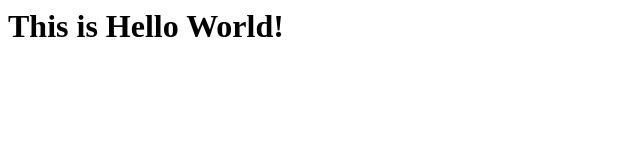
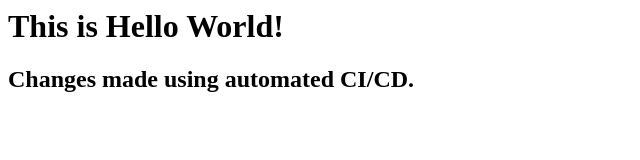
Before and after one commit to awsvishwas/cicdtest, a plain HTML site: page index.html in a window 1280 px wide. Shown: the whole page, without its empty margins (0-640 px from the left). Drawn offline with Linux system fonts and the light colour scheme.

Commit message:
ci cd test commit

```diff
--- a/index.html
+++ b/index.html
@@ -4,5 +4,6 @@
 
 <body>
 <h1>This is Hello World!<h2>
+<h2> Changes made using automated CI/CD. </h2>
 </body>
 </html>
```
